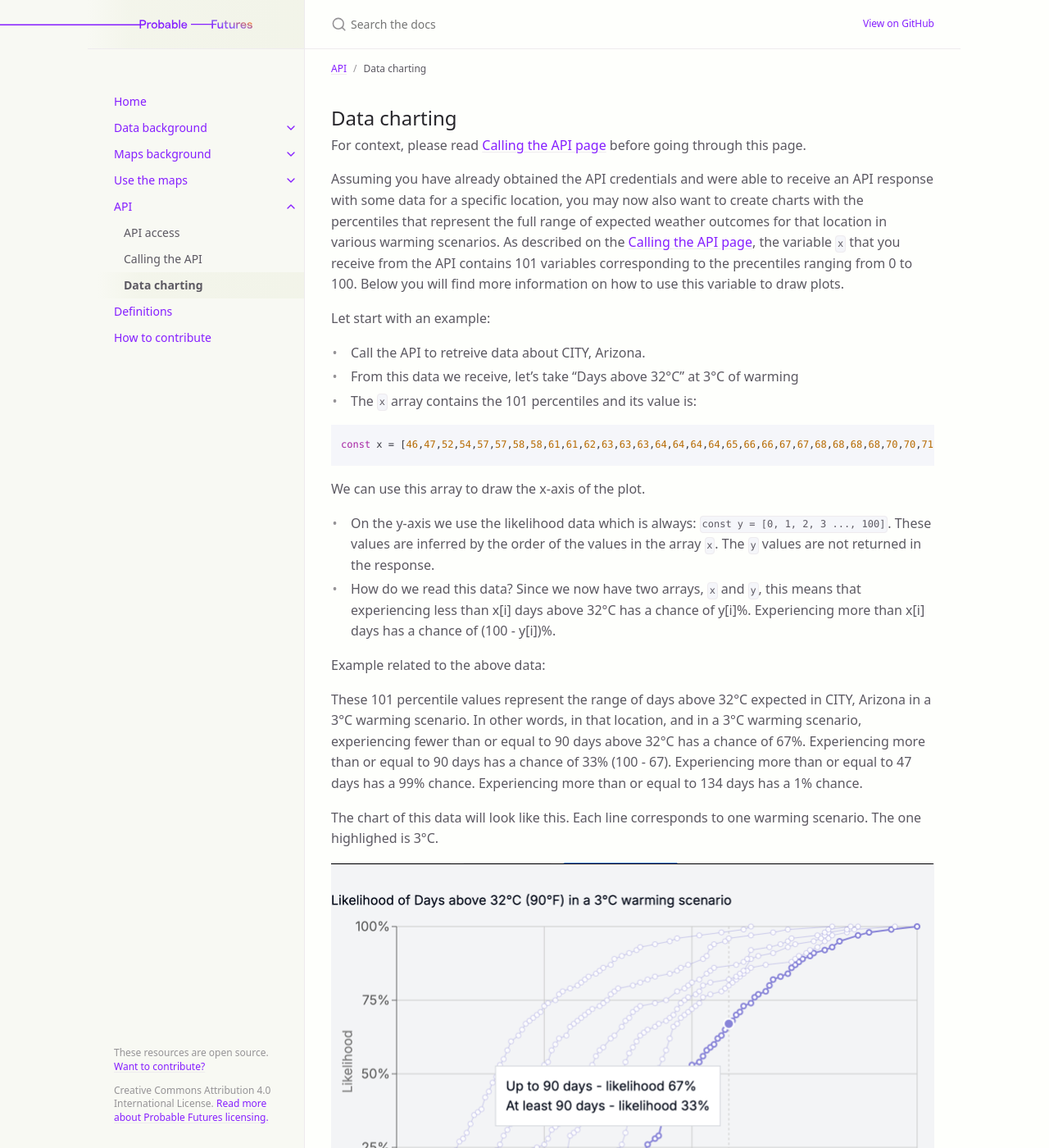
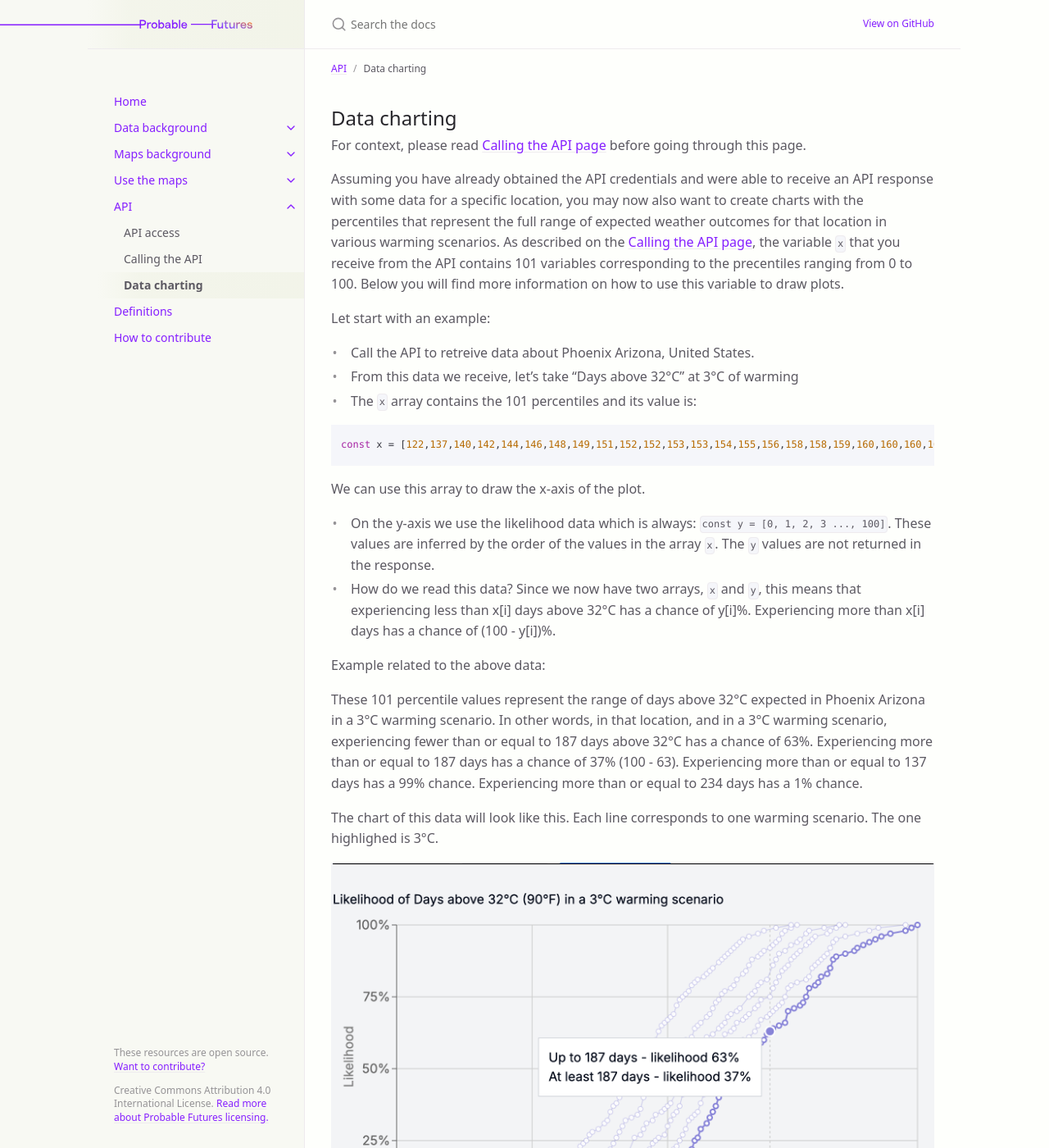
Before and after one commit to Probable-Futures/docs, a Jekyll site: the page built from data-charting.md, in a window 1280 px wide and 1400 px high. Shown: the whole window at 82% size. Built offline with Jekyll 4.4.1, drawn with Linux system fonts in a browser that asks for light colours; some of the changed text lies outside the part shown.

Commit message:
docs: use Arizona Phoenix as an example

````diff
--- a/data-charting.md
+++ b/data-charting.md
@@ -13,12 +13,12 @@ Assuming you have already obtained the API credentials and were able to receive
 
 Let start with an example:
 
-- Call the API to retreive data about CITY, Arizona.
+- Call the API to retreive data about Phoenix Arizona, United States.
 - From this data we receive, let's take "Days above 32°C" at 3°C of warming
 - The `x` array contains the 101 percentiles and its value is:
 
 ```js
-const x = [46,47,52,54,57,57,58,58,61,61,62,63,63,63,64,64,64,64,65,66,66,67,67,68,68,68,68,70,70,71,72,72,72,72,72,73,73,73,74,74,74,74,74,74,74,75,75,76,77,77,78,80,80,80,82,83,83,84,84,85,86,87,87,88,89,89,90,90,91,92,92,93,94,94,96,97,97,98,100,101,101,102,102,104,106,107,107,108,109,110,112,113,116,118,120,120,125,125,128,134,141];
+const x = [122,137,140,142,144,146,148,149,151,152,152,153,153,154,155,156,158,158,159,160,160,160,161,162,162,162,163,164,164,164,166,166,167,167,168,168,169,169,170,170,170,171,171,171,171,172,174,174,175,176,177,177,179,180,180,181,181,182,183,184,185,186,186,187,188,190,192,193,193,193,193,195,197,198,199,199,200,200,200,202,203,204,204,206,207,207,208,208,208,209,212,215,216,218,220,222,224,227,232,234,236];
 ```
 
 We can use this array to draw the x-axis of the plot.
@@ -28,13 +28,13 @@ We can use this array to draw the x-axis of the plot.
 
 Example related to the above data:
 
-These 101 percentile values represent the range of days above 32°C expected in CITY, Arizona in a 3°C warming scenario. In other words, in that location, and in a 3°C warming scenario, experiencing fewer than or equal to 90 days above 32°C has a chance of 67%. Experiencing more than or equal to 90 days has a chance of 33% (100 - 67). Experiencing more than or equal to 47 days has a 99% chance. Experiencing more than or equal to 134 days has a 1% chance.
+These 101 percentile values represent the range of days above 32°C expected in Phoenix Arizona in a 3°C warming scenario. In other words, in that location, and in a 3°C warming scenario, experiencing fewer than or equal to 187 days above 32°C has a chance of 63%. Experiencing more than or equal to 187 days has a chance of 37% (100 - 63). Experiencing more than or equal to 137 days has a 99% chance. Experiencing more than or equal to 234 days has a 1% chance.
 
 The chart of this data will look like this. Each line corresponds to one warming scenario. The one highlighed is 3°C.
 
-![alt Arizon days above 32](../assets/Arizona-days-above-32-chart.png "Arizon days above 32")
+![alt Arizon Phoenix, days above 32](../assets/Arizona-Phoenix-days-above-32-chart.png "Arizona Phoenix, days above 32")
 
-You may have noticed that some values inside the `x` array are repeated, e.g. `57` at indexes 4 and 5. What you can do in this case is to re-create the `x` and `y` in a way that if one x value has multiple likelihood values, select only one point(x, y) such that y is the max likelihood for x.
+You may have noticed that some values inside the `x` array are repeated, e.g. `152` at indexes 9 and 10. What you can do in this case is to re-create the `x` and `y` in a way that if one x value has multiple likelihood values, select only one point(x, y) such that y is the max likelihood for x.
 
 You can use the code that we already use in the [Climate Factbook](https://factbook.probablefutures.org):
 
````
Also changed, not shown: assets/Arizona-Phoenix-days-above-32-chart.png (added), assets/Arizona-days-above-32-chart.png (deleted).
